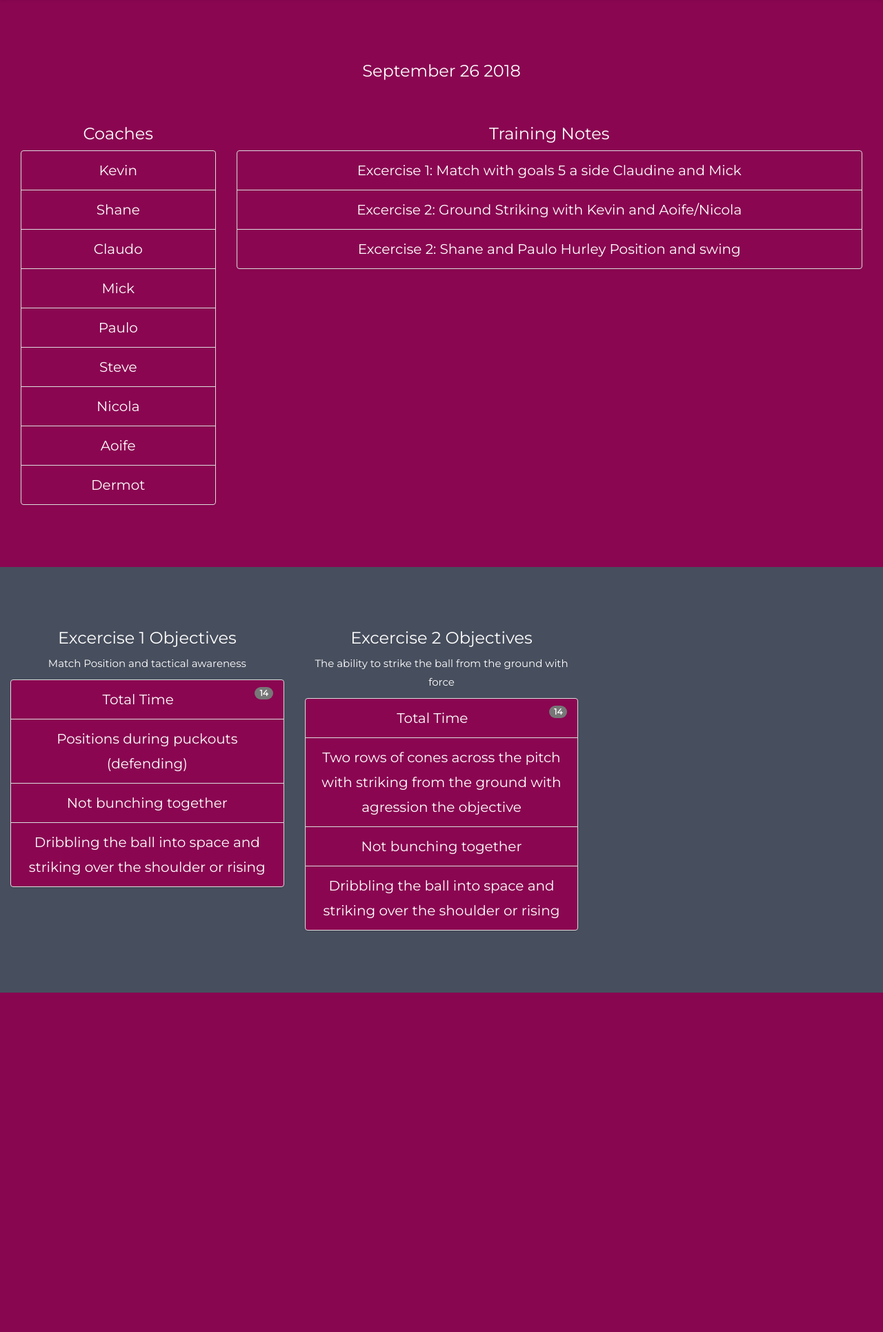
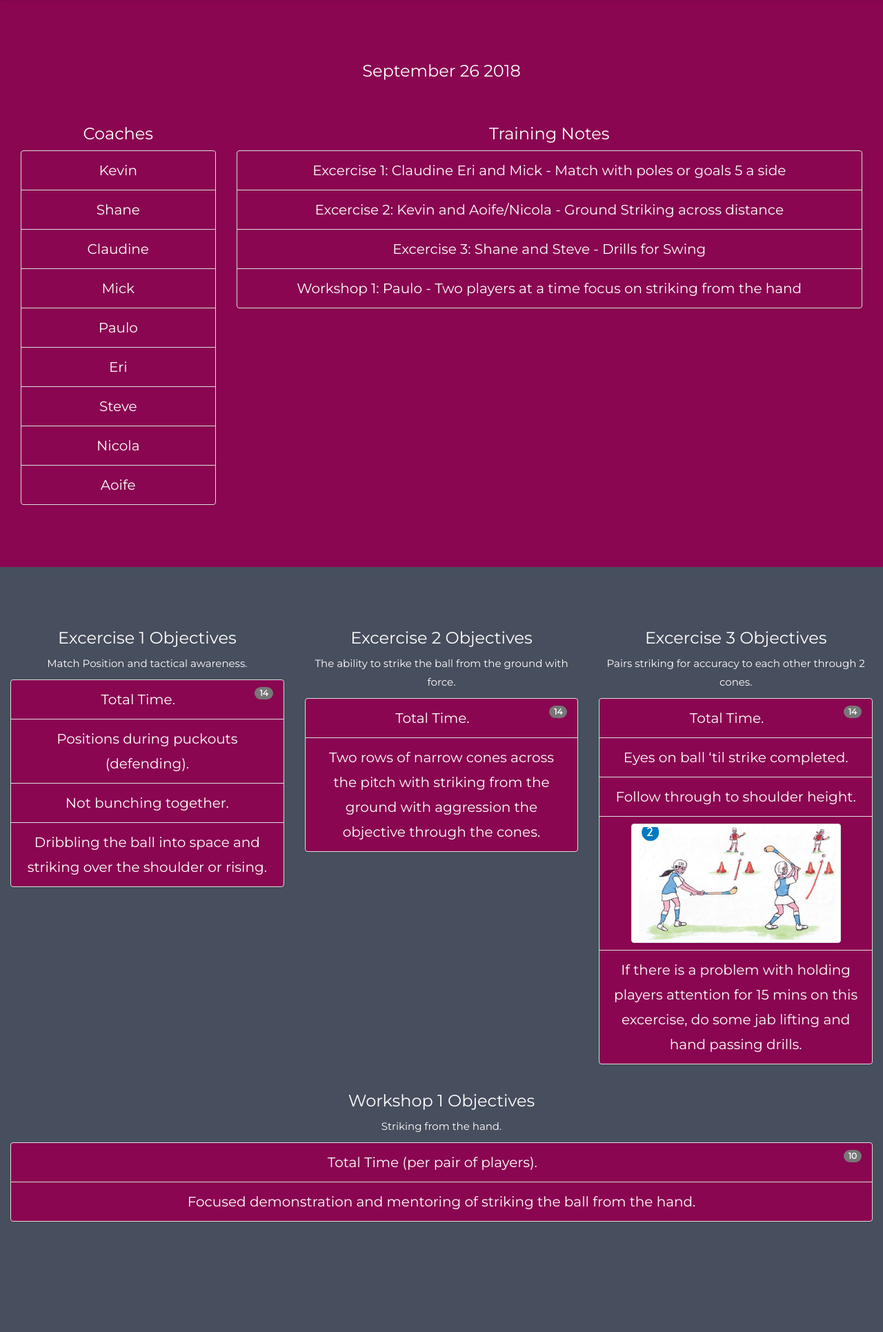
Before and after one commit to cormon1976/u8s, a Flask app: page /sample in a window 1280 px wide. Shown: the part 80-2011 px from the top of the page at 69% size. Before the commit the page ends 1519 px from the top, so only its background shows below. Run offline with Flask 2, Linux system fonts and the light colour scheme; some libraries are stand-ins or nearby versions.

Commit message:
added in new plans

```diff
--- a/templates/training_plans/sample.html
+++ b/templates/training_plans/sample.html
@@ -75,21 +75,22 @@
               <ul class="list-group">
                   <li class="list-group-item">Kevin</li>
                   <li class="list-group-item">Shane</li>
-                  <li class="list-group-item">Claudo</li>
+                  <li class="list-group-item">Claudine</li>
                   <li class="list-group-item">Mick</li>
                   <li class="list-group-item">Paulo</li>
+                  <li class="list-group-item">Eri</li>
                   <li class="list-group-item">Steve</li>
                   <li class="list-group-item">Nicola</li>
                   <li class="list-group-item">Aoife</li>
-                  <li class="list-group-item">Dermot</li>
               </ul>
             </div>
 <div class="col-lg-9">
   <h3>Training Notes</h3>
             <ul class="list-group">
-                <li class="list-group-item">Excercise 1:  Match with goals 5 a side Claudine and Mick</li>
-                <li class="list-group-item">Excercise 2:  Ground Striking with Kevin and Aoife/Nicola</li>
-                <li class="list-group-item">Excercise 2:  Shane and Paulo Hurley Position and swing</li>
+                <li class="list-group-item">Excercise 1:  Claudine Eri and Mick - Match with poles or goals 5 a side</li>
+                <li class="list-group-item">Excercise 2:  Kevin and Aoife/Nicola - Ground Striking across distance</li>
+                <li class="list-group-item">Excercise 3:  Shane and Steve - Drills for Swing</li>
+                <li class="list-group-item">Workshop 1:   Paulo - Two players at a time focus on striking from the hand</li>
               </ul>
       </div>
 </div>
@@ -98,24 +99,24 @@
 <div class="container-fluid bg-2 text-center">
 <div class="row">
     <div class="col-sm-4">
-      <h3>Excercise 1 Objectives </h3>
-      <p>Match Position and tactical awareness</p>
+      <h3>Excercise 1 Objectives</h3>
+      <p>Match Position and tactical awareness.</p>
 
       <ul class="list-group">
             <li class="list-group-item justify-content-between">
-              Total Time
+              Total Time.
               <span class="badge badge-default badge-pill">14</span>
             </li>
             <li class="list-group-item justify-content-between">
-              Positions during puckouts (defending)
+              Positions during puckouts (defending).
               <span class="badge badge-default badge-pill"></span>
             </li>
             <li class="list-group-item justify-content-between">
-               Not bunching together
+               Not bunching together.
               <span class="badge badge-default badge-pill"></span>
             </li>
             <li class="list-group-item justify-content-between">
-                Dribbling the ball into space and striking over the shoulder or rising
+                Dribbling the ball into space and striking over the shoulder or rising.
                 <span class="badge badge-default badge-pill"></span>
                 </li>
         </ul>
@@ -123,29 +124,67 @@
 
     <div class="col-sm-4">
             <h3>Excercise 2 Objectives</h3>
-            <p>The ability to strike the ball from the ground with force </p>
+            <p>The ability to strike the ball from the ground with force.</p>
 
             <ul class="list-group">
                   <li class="list-group-item justify-content-between">
-                    Total Time
+                    Total Time.
                     <span class="badge badge-default badge-pill">14</span>
                   </li>
                   <li class="list-group-item justify-content-between">
-                    Two rows of cones across the pitch with striking from the ground with agression the objective
+                    Two rows of narrow cones across the pitch with striking from the ground with aggression the objective through the cones.
                     <span class="badge badge-default badge-pill"></span>
                   </li>
-                  <li class="list-group-item justify-content-between">
-                     Not bunching together
-                    <span class="badge badge-default badge-pill"></span>
-                  </li>
-                  <li class="list-group-item justify-content-between">
-                      Dribbling the ball into space and striking over the shoulder or rising
-                      <span class="badge badge-default badge-pill"></span>
-                      </li>
+                </li>
               </ul>
           </div>
 
+          <div class="col-sm-4">
+                <h3>Excercise 3 Objectives</h3>
+                <p>Pairs striking for accuracy to each other through 2 cones.</p>
+                <ul class="list-group">
+                      <li class="list-group-item justify-content-between">
+                        Total Time.
+                        <span class="badge badge-default badge-pill">14</span>
+                      </li>
+                      <li class="list-group-item justify-content-between">
+                        Eyes on ball ‘til strike completed.
+                        <span class="badge badge-default badge-pill"></span>
+                      </li>
+                      <li class="list-group-item justify-content-between">
+                        Follow through to shoulder height.
+                        <span class="badge badge-default badge-pill"></span>
+                      </li>
+                      <li class="list-group-item justify-content-between">
+                            <img src="/static/img/two-cones.png" class="img-thumbnail" alt="Cinque Terre" width="304" height="236">
+                            <span class="badge badge-default badge-pill"></span>
+                        </li>
+                        <li class="list-group-item justify-content-between">
+                                If there is a problem with holding players attention for 15 mins on this excercise, do some jab lifting and hand passing drills.
+                                <span class="badge badge-default badge-pill"></span>
+                            </li>
+                    </li>
+                  </ul>
+              </div>
 
+<!-- Second Container -->
+<div class="container-fluid bg-2 text-center">
+        <div class="row">
+            <div class="col-sm-12">
+              <h3> Workshop 1 Objectives </h3>
+              <p> Striking from the hand.</p>
+
+              <ul class="list-group">
+                    <li class="list-group-item justify-content-between">
+                      Total Time (per pair of players).
+                      <span class="badge badge-default badge-pill">10</span>
+                    </li>
+                    <li class="list-group-item justify-content-between">
+                      Focused demonstration and mentoring of striking the ball from the hand.
+                      <span class="badge badge-default badge-pill"></span>
+                    </li>
+                </ul>
+            </div>
 
 
 
```
Also changed, not shown: static/img/two-cones.png (added).
